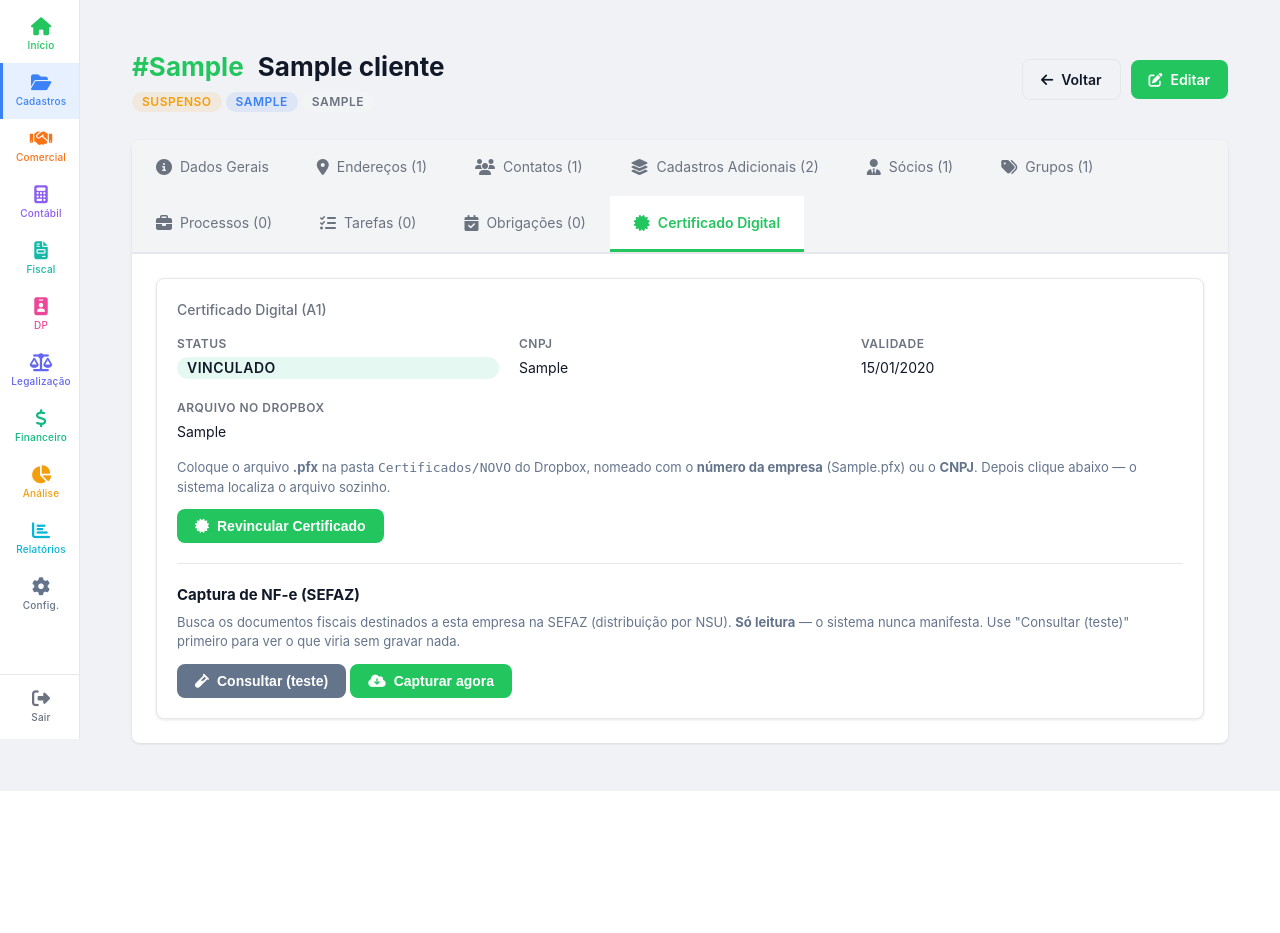
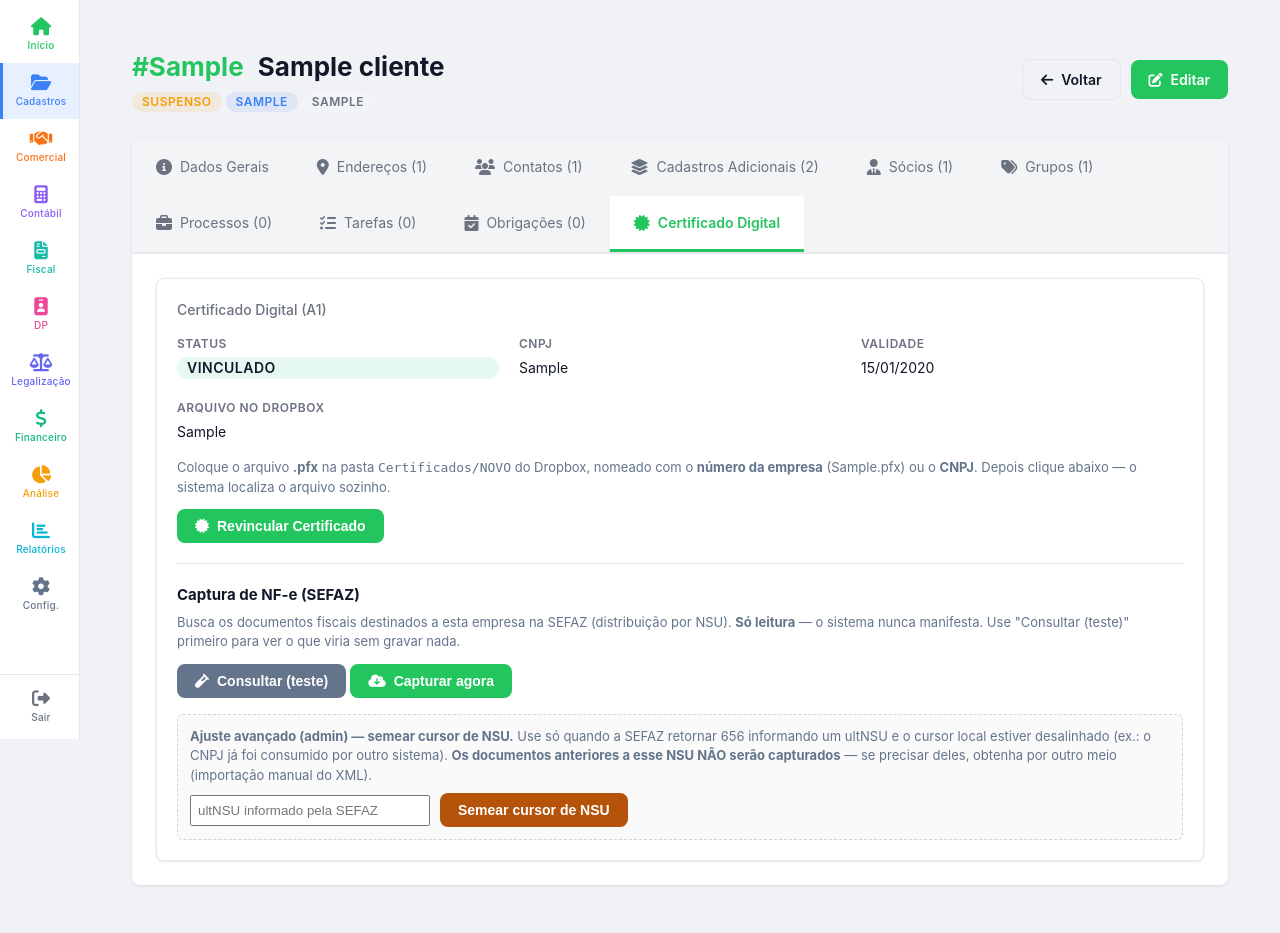
Before and after one commit to qualicontaxanderson-hub/qualicontax, a Flask app: page /clientes/1 in a window 1280 px wide, after a click on "Certificado Digital". Shown: the part 61-994 px from the top of the page. Before the commit the page ends 852 px from the top, so only its background shows below. Run offline with Flask 3, Linux system fonts and the light colour scheme; a user stored in the database is signed in; tables that the repository leaves empty or names only in its code hold one stand-in row (values such as "Sample post").

Commit message:
feat(dfe): cooldown do 656 no dry-run + seed manual de NSU (admin)
Q2 - o dry-run "Consultar (teste)" consome a cota de verdade na SEFAZ. Agora o
tratamento do 656 roda ANTES do ramo dry-run: teste e captura real gravam
proximo_permitido = NOW()+1h (SQL_NSU_656), mantendo ult_nsu inalterado e sem
gravar documento. Assim clicar de novo dentro da janela e recusado com
"faltam ~X min" em vez de queimar outra consulta.

Q1 - botao de seed manual do cursor de NSU, para o caso de fresh-start com o CNPJ
ja consumido por outro sistema (a SEFAZ devolve 656 mandando usar o ultNSU dela):
- seed_ult_nsu(): grava dfe_nsu.ult_nsu = nsu, limpa proximo_permitido, e deixa
  rastro em dfe_consulta_log (evento='seed_manual', quem fez e o valor).
- rota POST /clientes/<id>/dfe/seed-nsu: SO admin (is_admin -> 403 senao).
- UI (so admin): aviso do que se perde, campo pre-preenchido com o ultNSU que a
  SEFAZ informou no 656, e confirm() repetindo o aviso.

Regra geral do 656 intacta: no fluxo normal o cursor e sempre preservado, nunca
auto-pula. O seed e caminho separado, manual, explicito e rastreado.

Co-Authored-By: Claude Opus 4.8 (1M context) <noreply@anthropic.com>

```diff
--- a/templates/clientes/detalhes.html
+++ b/templates/clientes/detalhes.html
@@ -1027,6 +1027,24 @@
                                 <i class="fas fa-cloud-download-alt"></i> Capturar agora
                             </button>
                             <div id="dfeMsg" style="margin-top:14px; display:none;"></div>
+
+                            {% if current_user.is_admin() %}
+                            <div style="margin-top:16px; padding:12px; border:1px dashed #d1d5db; border-radius:6px; background:#fafafa;">
+                                <div style="font-size:13px; color:#64748b; margin-bottom:8px;">
+                                    <strong>Ajuste avançado (admin) — semear cursor de NSU.</strong>
+                                    Use só quando a SEFAZ retornar 656 informando um ultNSU e o cursor
+                                    local estiver desalinhado (ex.: o CNPJ já foi consumido por outro
+                                    sistema). <strong>Os documentos anteriores a esse NSU NÃO serão
+                                    capturados</strong> — se precisar deles, obtenha por outro meio
+                                    (importação manual do XML).
+                                </div>
+                                <input type="number" id="dfeSeedNsu" min="0"
+                                       placeholder="ultNSU informado pela SEFAZ"
+                                       style="width:240px; padding:6px; margin-right:6px;">
+                                <button type="button" class="btn" style="background:#b45309; color:#fff;"
+                                        onclick="dfeSeed({{ cliente.id }})">Semear cursor de NSU</button>
+                            </div>
+                            {% endif %}
                         </div>
                         {% endif %}
                     </div>
@@ -1545,6 +1563,9 @@ function _dfe(clienteId, url, btnId, textoInicial) {
             _dfeMsg('&#x1F9EA; Teste (nada gravado). ' + linha +
                     ' Documentos no lote: <strong>' + d.docs + '</strong>.', 'ok');
         } else if (d.consumo_indevido) {
+            // 656: pré-preenche o campo de seed com o ultNSU que a SEFAZ mandou usar.
+            var seedInp = document.getElementById('dfeSeedNsu');
+            if (seedInp && d.ret_ult_nsu) seedInp.value = d.ret_ult_nsu;
             _dfeMsg('&#x23F3; ' + (d.mensagem || linha), 'erro');
         } else {
             var extra = 'Notas <strong>' + (d.notas||0) + '</strong> (itens ' + (d.itens||0) +
@@ -1570,6 +1591,28 @@ function dfeCapturar(clienteId) {
     _dfe(clienteId, '/clientes/' + clienteId + '/dfe/capturar', 'btnDfeCapturar',
          'Capturando na SEFAZ e gravando os documentos...');
 }
+
+function dfeSeed(clienteId) {
+    var inp = document.getElementById('dfeSeedNsu');
+    var nsu = inp ? (inp.value || '').trim() : '';
+    if (nsu === '' || isNaN(nsu) || parseInt(nsu, 10) < 0) {
+        _dfeMsg('Informe o NSU (número não negativo).', 'erro'); return;
+    }
+    var msg = 'Começar do NSU ' + nsu + ' informado pela SEFAZ.\n\n' +
+              'Os documentos ANTERIORES a esse NSU NAO serao capturados — se voce ' +
+              'precisa deles, obtenha por outro meio (importacao manual do XML).\n\nConfirma?';
+    if (!confirm(msg)) return;
+    fetch('/clientes/' + clienteId + '/dfe/seed-nsu', {
+        method: 'POST', headers: {'Content-Type': 'application/json'},
+        body: JSON.stringify({nsu: parseInt(nsu, 10)})
+    })
+    .then(function(r) { return r.json(); })
+    .then(function(d) {
+        if (d.ok) { _dfeMsg('&#x2705; ' + (d.mensagem || 'Cursor de NSU definido.'), 'ok'); }
+        else { _dfeMsg(d.erro || 'Falha ao semear o cursor de NSU.', 'erro'); }
+    })
+    .catch(function() { _dfeMsg('Erro de comunicação com o servidor.', 'erro'); });
+}
 </script>
 
 <div id="anpWppToast" style="display:none; position:fixed; bottom:30px; left:50%; transform:translateX(-50%); background:#1a1a2e; color:#fff; padding:12px 24px; border-radius:8px; font-size:14px; z-index:9999; box-shadow:0 4px 20px rgba(0,0,0,.25);">
```
Also changed, not shown: routes/dfe.py (+16 -1 lines), utils/integrations/dfe_captura.py (+68 -11 lines).
